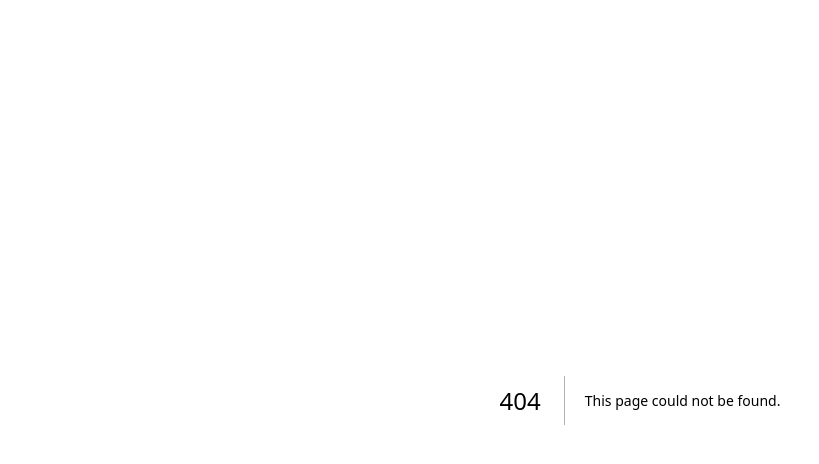
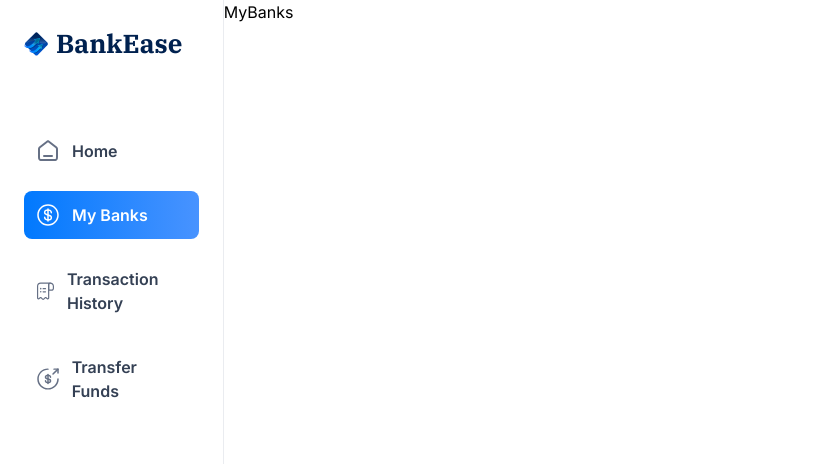
Before and after one commit to yashjk/bank-ease, a Next.js app: page /my-banks in a window 1280 px wide. Before the commit this address had no page. Shown: the top 464 px of the page, without its empty margins (0-819 px from the left). Built offline with nearby package versions, Linux system fonts and the light colour scheme.

Commit message:
Add sidebar links

```diff
--- /dev/null
+++ b/app/(root)/my-banks/page.tsx
@@ -0,0 +1,7 @@
+const MyBanks = () => {
+  return (
+    <div>MyBanks</div>
+  )
+}
+
+export default MyBanks
--- /dev/null
+++ b/app/(root)/payment-transfer/page.tsx
@@ -0,0 +1,9 @@
+import React from 'react'
+
+const Transfer = () => {
+  return (
+    <div>Transfer</div>
+  )
+}
+
+export default Transfer
--- /dev/null
+++ b/app/(root)/transaction-history/page.tsx
@@ -0,0 +1,7 @@
+const TransactionHistory = () => {
+  return (
+    <div>TransactionHistory</div>
+  )
+}
+
+export default TransactionHistory
--- a/components/Sidebar.tsx
+++ b/components/Sidebar.tsx
@@ -23,7 +23,7 @@
 				</Link>
 				{sidebarLinks.map((item) => {
 					const isActive =
-						pathname === item.route || pathname.startsWith(`${item.route}`);
+						pathname === item.route || pathname.startsWith(`${item.route}/`);
 					return (
 						<Link
 							className={cn("sidebar-link", { "bg-bank-gradient": isActive })}
```
